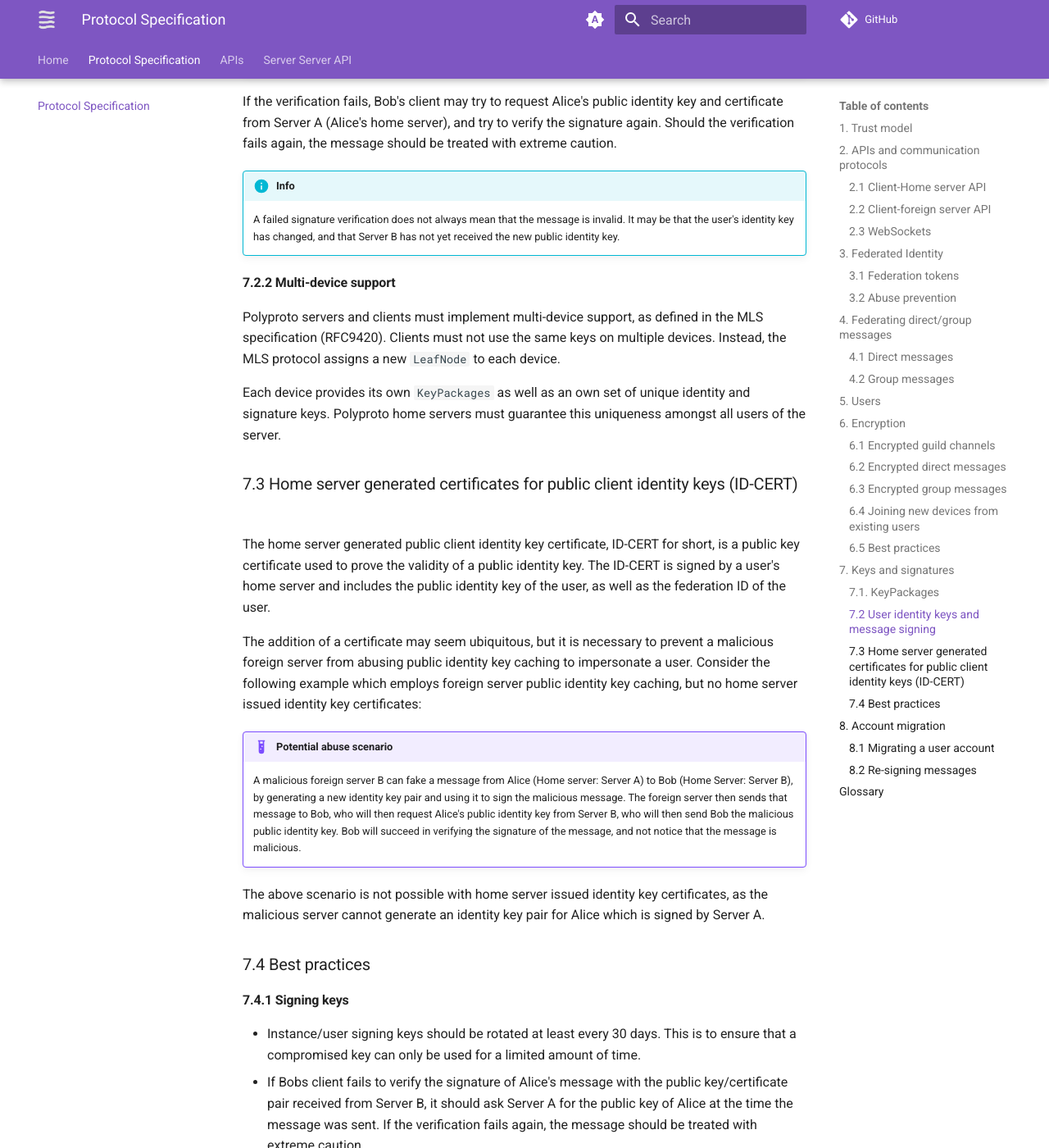
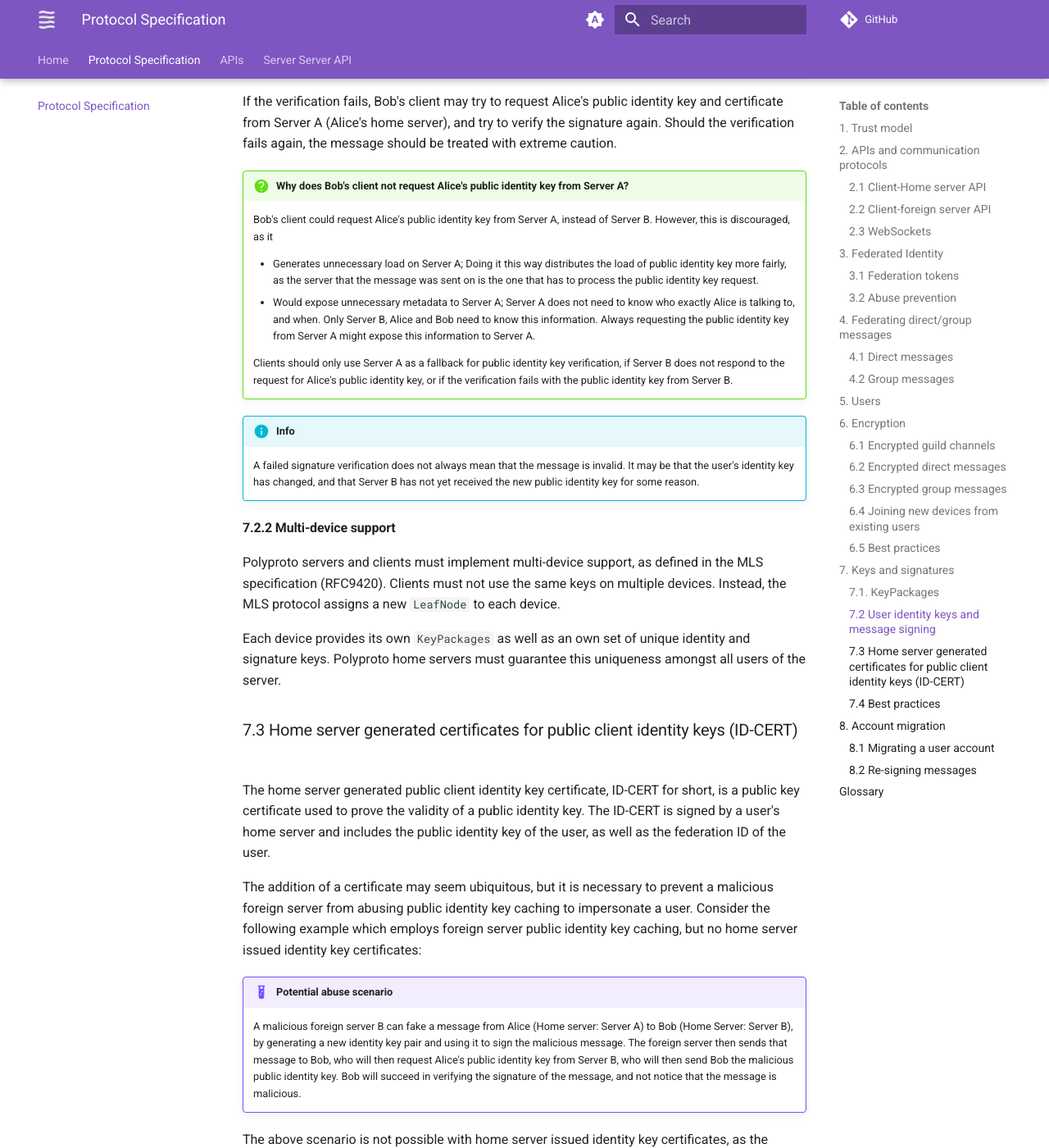
Before and after one commit to polyphony-chat/docs, an MkDocs documentation site: the page built from docs/specification.md, in a window 1280 px wide and 1400 px high, scrolled down 15017 px. Shown: the whole window at 82% size. Built offline with MkDocs 1.6.1 and Material for MkDocs 9.7.7, drawn with Linux system fonts in a browser that asks for light colours; plug-ins that fetch from the network failed and are left out; comment, search, counter and statistics services are not loaded; some of the changed text lies outside the part shown.

Commit message:
Add question/answer about why id key caching is done

````diff
--- a/SPECIFICATION.md
+++ b/SPECIFICATION.md
@@ -511,7 +511,6 @@ Server B                                        Bob
 |                                               |                                   |       |
 |                                               |<-----------------------------------       |
 |                                               |                                           |
-
 ```
 Fig. 6: Sequence diagram of a successful message signature verification.
 
@@ -523,9 +522,18 @@ Bob's client may now choose to cache Server A's public identity key and Alice's
 
 If the verification fails, Bob's client may try to request Alice's public identity key and certificate from Server A (Alice's home server), and try to verify the signature again. Should the verification fails again, the message should be treated with extreme caution.
 
+!!! question "Why does Bob's client not request Alice's public identity key from Server A?"
+
+    Bob's client could request Alice's public identity key from Server A, instead of Server B. However, this is discouraged, as it
+
+    - Generates unnecessary load on Server A; Doing it this way distributes the load of public identity key more fairly, as the server that the message was sent on is the one that has to process the public identity key request.
+    - Would expose unnecessary metadata to Server A; Server A does not need to know who exactly Alice is talking to, and when. Only Server B, Alice and Bob need to know this information. Always requesting the public identity key from Server A might expose this information to Server A.
+
+    Clients should only use Server A as a fallback for public identity key verification, if Server B does not respond to the request for Alice's public identity key, or if the verification fails with the public identity key from Server B.
+
 !!! info
 
-    A failed signature verification does not always mean that the message is invalid. It may be that the user's identity key has changed, and that Server B has not yet received the new public identity key.
+    A failed signature verification does not always mean that the message is invalid. It may be that the user's identity key has changed, and that Server B has not yet received the new public identity key for some reason.
 
 #### 7.2.2 Multi-device support
 
@@ -551,7 +559,7 @@ The above scenario is not possible with home server issued identity key certific
 
 #### 7.4.1 Signing keys
 
-- Instance/user signing keys should be rotated at least every 30 days. This is to ensure that a compromised key can only be used for a limited amount of time.
+- Instance/user signing keys should be rotated regularly (every 30-90 days). This is to ensure that a compromised key can only be used for a limited amount of time.
 - If Bobs client fails to verify the signature of Alice's message with the public key/certificate pair received from Server B, it should ask Server A for the public key of Alice at the time the message was sent. If the verification fails again, the message should be treated with extreme caution.
 
 #### 7.4.2 Home server operation and design
````
